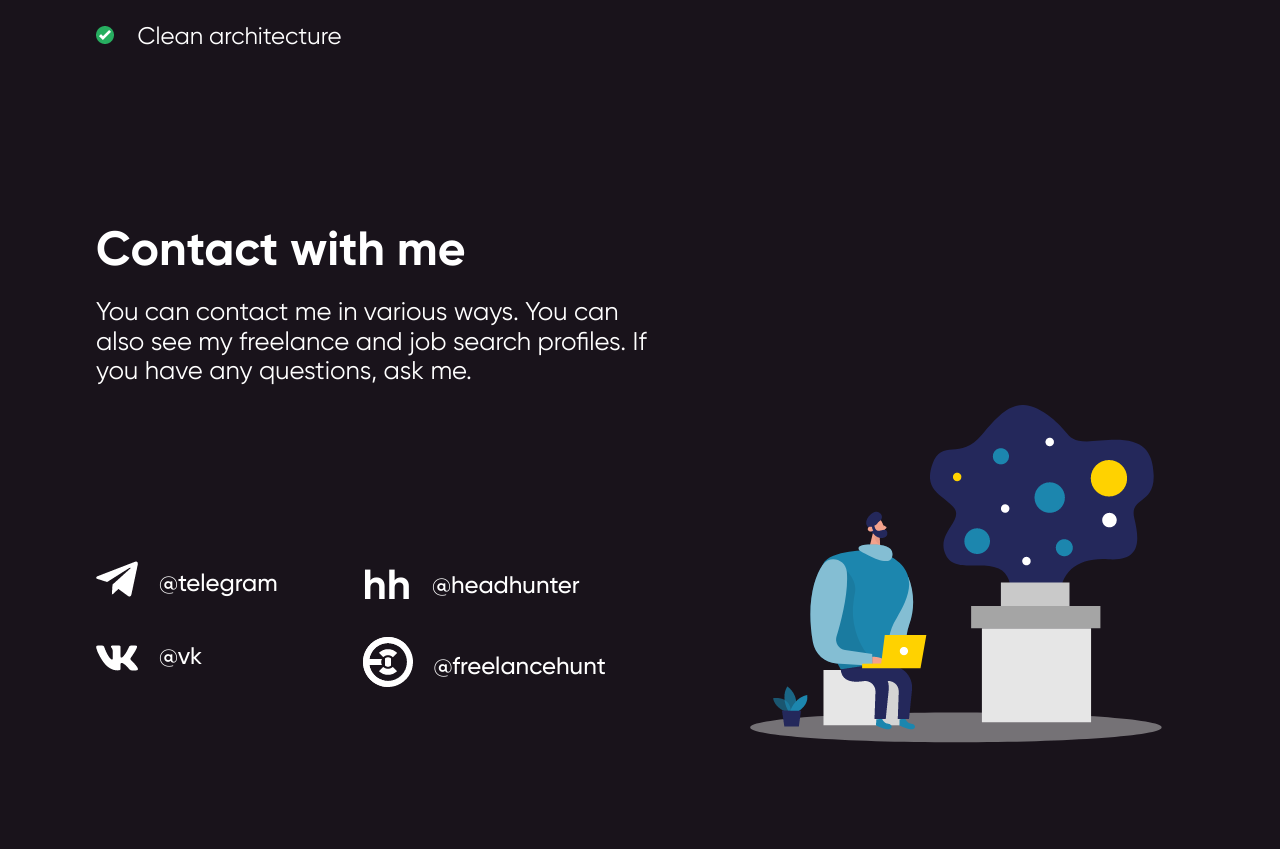
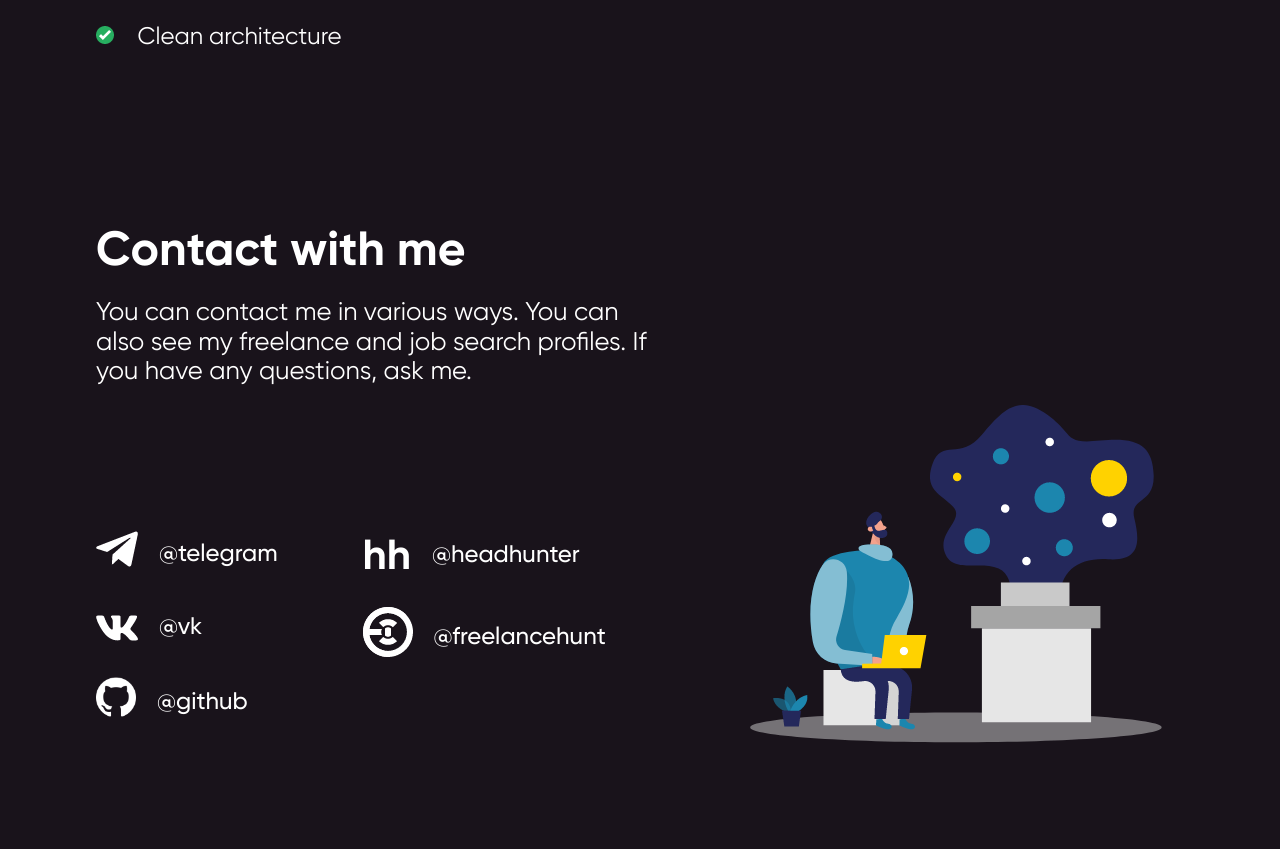
Before and after one commit to DizelBadCoder/dizel.github.io, a plain HTML site: page index.html in a window 1280 px wide. Shown: the part 3828-4677 px from the top of the page. Drawn offline with Linux system fonts and the light colour scheme.

Commit message:
add github link

```diff
--- a/index.html
+++ b/index.html
@@ -428,6 +428,15 @@
                                         target="_blank"
                                         class="section-contact-container-content-block1-social-box-item__text">@vk</a>
                                 </div>
+                                <div class="section-contact-container-content-block1-social-box-item">
+                                    <div class="section-contact-container-content-block1-social-box-item-logo"><img
+                                            src="img/github.png"
+                                            style="width: 40px; height: 40px; filter: invert();"
+                                            ></div>
+                                    <a href="https://github.com/DizelBadCoder"
+                                        target="_blank"
+                                        class="section-contact-container-content-block1-social-box-item__text">@github</a>
+                                </div>
                             </div>
                             <div class="section-contact-container-content-block1-social-box">
                                 <div class="section-contact-container-content-block1-social-box-item">
```
Also changed, not shown: img/github.png (added).
